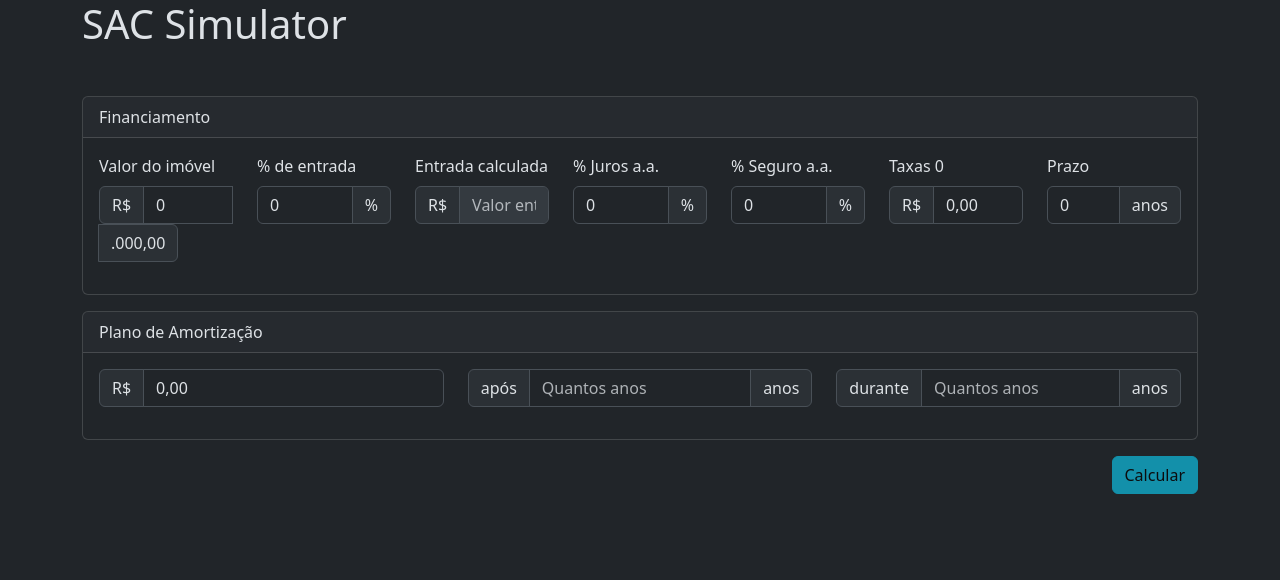
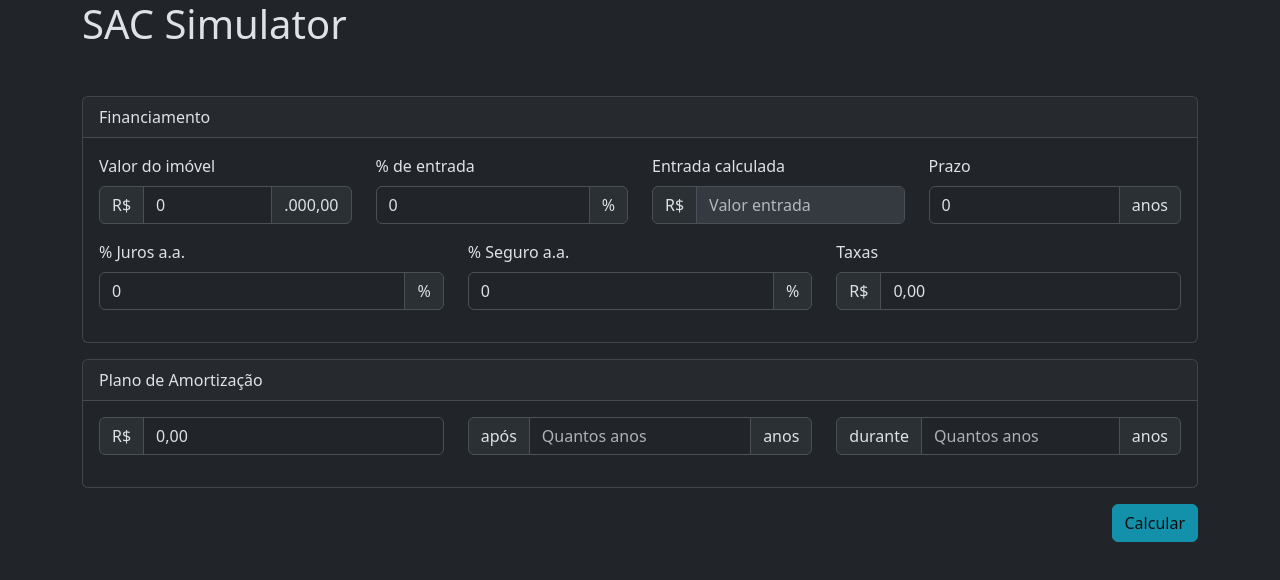
Before and after one commit to felipewww/mortgage-simulator, a Vue app: page /sac in a window 1280 px wide. Shown: the top 580 px of the page. Built offline with nearby package versions, Linux system fonts and the light colour scheme.

Commit message:
prevent non digits in currency input

```diff
--- a/src/components/currency-input.vue
+++ b/src/components/currency-input.vue
@@ -1,5 +1,5 @@
 <template>
-  <input @input="reformat" type="text" class="form-control" v-model="v.formatted">
+  <input @keydown="blockNonDigits" @input="reformat" type="text" class="form-control" v-model="v.formatted">
 </template>
 
 <script setup lang="ts">
@@ -19,9 +19,17 @@ const v = computed(() => {
   return formatNumber(props.modelValue)
 })
 
+function blockNonDigits(e: KeyboardEvent) {
+  if (!/[0-9]/.test(e.key) && e.key !== 'Backspace' && e.key !== 'ArrowLeft' && e.key !== 'ArrowRight') {
+    e.preventDefault()
+    return;
+  }
+}
+
 function reformat() {
+
+
   const nv = v.value.formatted.replace(/[^0-9]/g, "")
-  console.log(nv)
 
   let nvNumber = parseFloat(nv)
 
--- a/src/views/sac/components/form-base.vue
+++ b/src/views/sac/components/form-base.vue
@@ -30,7 +30,16 @@
             <input type="text" class="form-control" placeholder="Valor entrada" disabled :value="downPayment?.formatted">
           </div>
         </div>
+        <div class="col">
+          <label class="form-label">Prazo</label>
+          <div class="input-group mb-3">
+            <input type="number" max="420" min="2" class="form-control" placeholder="Total em anos" v-model="form.years">
+            <span class="input-group-text">anos</span>
+          </div>
+        </div>
+      </div>
 
+      <div class="row">
         <div class="col">
           <label class="form-label">% Juros a.a.</label>
           <div class="input-group mb-3">
@@ -48,18 +57,10 @@
         </div>
 
         <div class="col">
-          <label class="form-label">Taxas {{form.tax}}</label>
+          <label class="form-label">Taxas</label>
           <div class="input-group mb-3">
             <span class="input-group-text">R$</span>
             <CurrencyInput v-model="form.tax"></CurrencyInput>
-          </div>
-        </div>
-
-        <div class="col">
-          <label class="form-label">Prazo</label>
-          <div class="input-group mb-3">
-            <input type="number" max="420" min="2" class="form-control" placeholder="Total em anos" v-model="form.years">
-            <span class="input-group-text">anos</span>
           </div>
         </div>
       </div>
```
